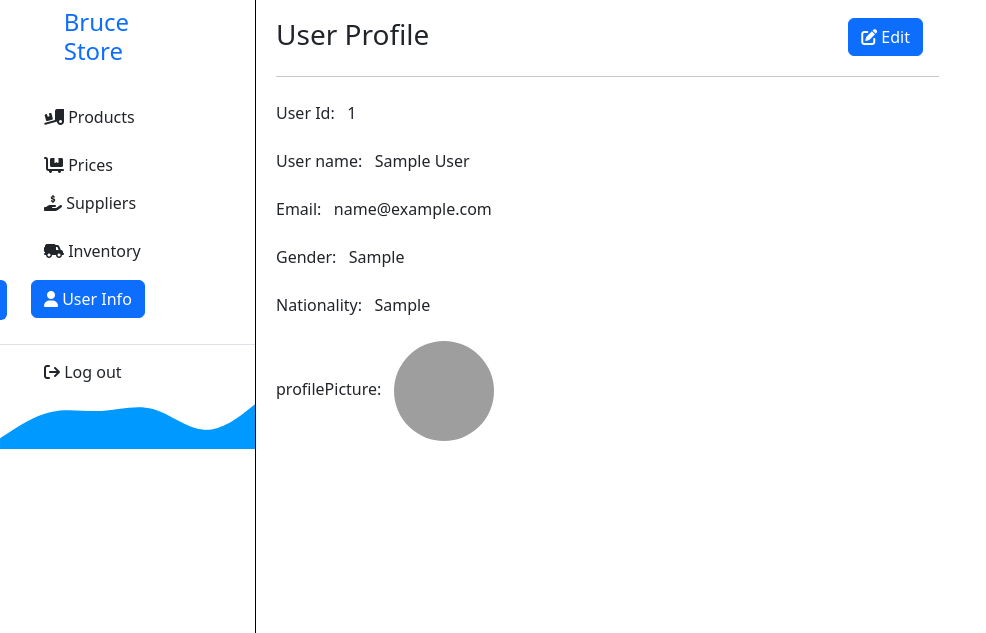
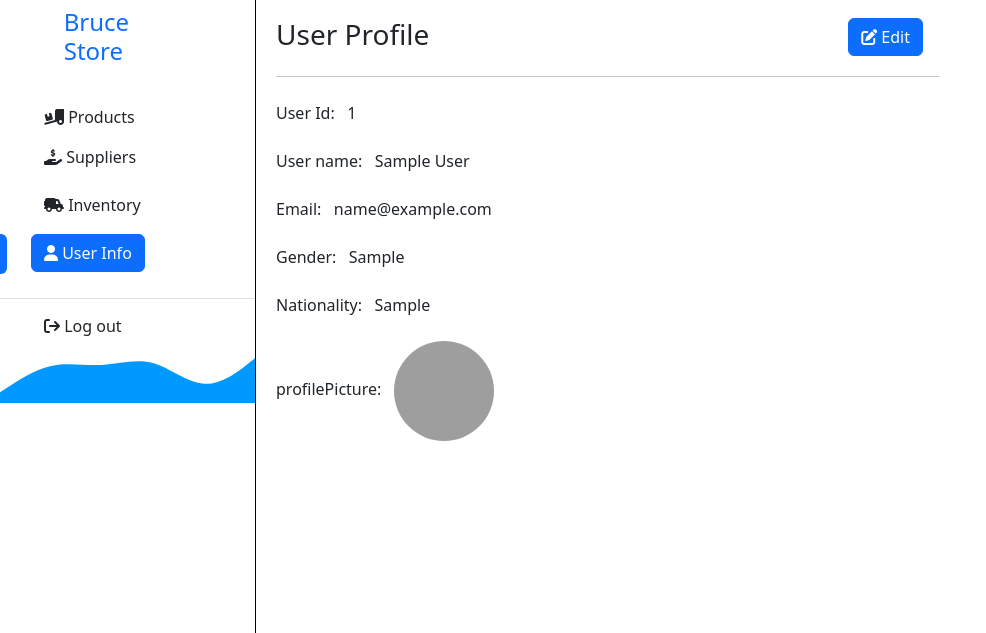
Before and after one commit to RUTAGENGWA-ASANTE-BRUCE/Stock-Management-CodeIgnitor, a CodeIgniter app: page /Stock-Management-CodeIgnitor/index.php/user/userInfo/1 in a window 1280 px wide. Shown: the top 633 px of the page, without its empty margins (0-986 px from the left). Run offline with CodeIgniter, Linux system fonts and the light colour scheme; tables that the repository leaves empty or names only in its code hold one stand-in row (values such as "Sample post"); data that the repository does not hold is empty; some libraries are stand-ins or nearby versions; grey boxes are pictures that could not be loaded.

Commit message:
new change

```diff
--- a/stockManagement/application/views/user_info.php
+++ b/stockManagement/application/views/user_info.php
@@ -43,14 +43,7 @@
                     Products
                 </a>
             </div>
-            <div class="">
-                <div style="width:7px;height:40px; " class="rounded-end float-start bg-white"></div>
-                <a class="btn bg-white  ms-4 mt-2">
 
-                    <i class="fa-solid fa-cart-flatbed"></i>
-                    Prices
-                </a>
-            </div>
             <div class="">
                 <div style="width:7px;height:40px; " class="rounded-end float-start bg-white"></div>
                 <a class="btn bg-white  ms-4" href="<?php echo base_url().'index.php/Stock/productSuppliers/'.$user['user_id'];?>">
```
